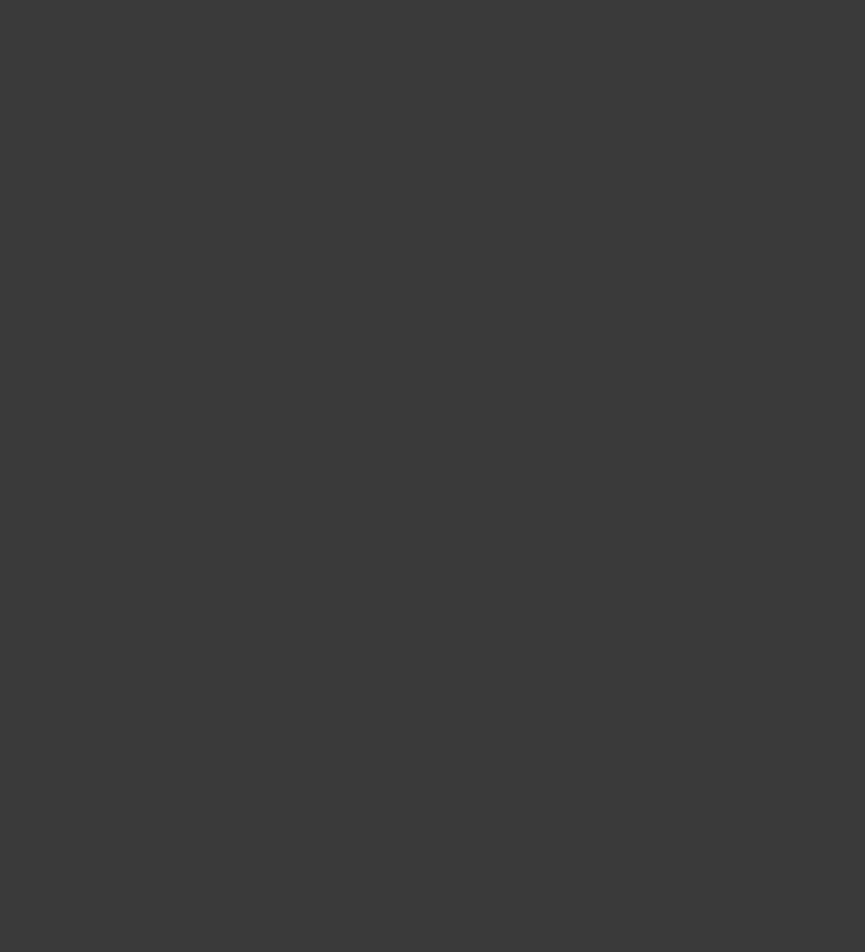
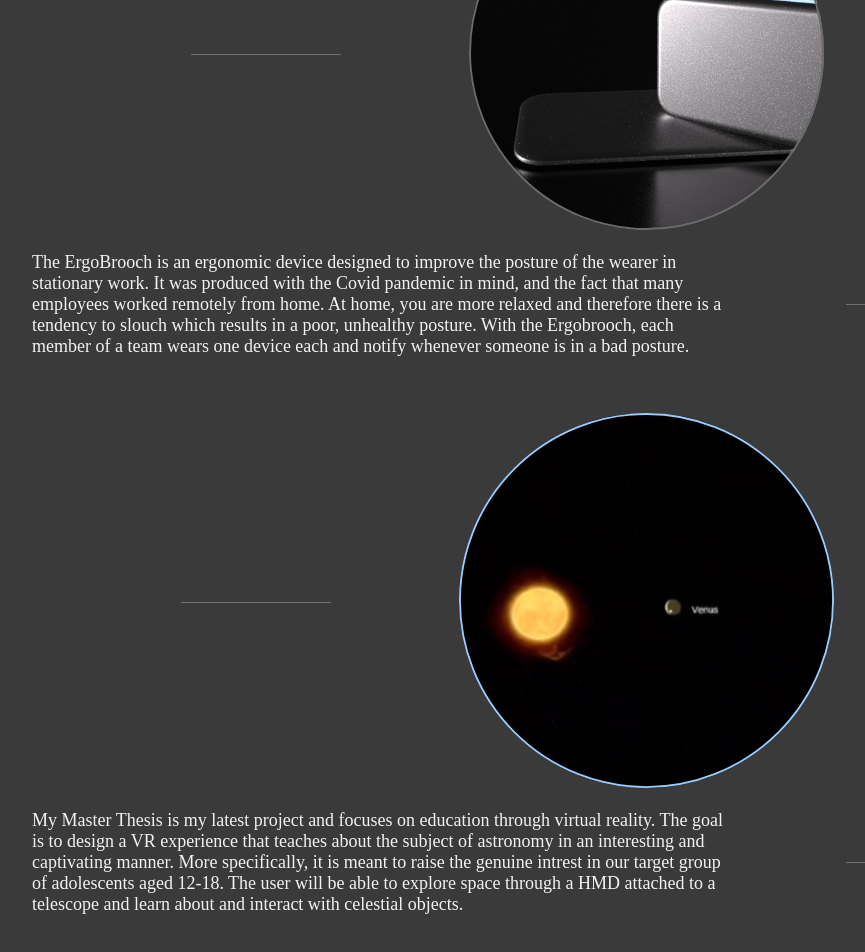
Before and after one commit to AugustasFriend/my-portfolio, a React (Create React App) app: page /experience in a window 1280 px wide. Shown: the part 2217-3169 px from the top of the page, without its empty margins (133-998 px from the left). Before the commit the page ends 2092 px from the top, so only its background shows below. Built offline with nearby package versions, Linux system fonts and the light colour scheme.

Commit message:
add additional experiences

```diff
--- a/src/AboutPage/About.css
+++ b/src/AboutPage/About.css
@@ -27,3 +27,8 @@
 .about-vl-mt{
     margin-top: 2%;
 }
+
+.href-remove{
+    color: #f2f2f2;
+    text-decoration: underline;
+}
--- a/src/AboutPage/About.jsx
+++ b/src/AboutPage/About.jsx
@@ -53,7 +53,7 @@ const About = () =>{
             </Row>
             <Row className="align-items-center">
                 <Col>
-                    <p className="about-text">You can contact me via e-mail at augustas.eidikis@outlook.com or send a message to my LinkedIn account here.</p>
+                    <p className="about-text">You can contact me via e-mail at augustas.eidikis@outlook.com or send a message to my LinkedIn account <a href="https://www.linkedin.com/in/augustas-eidikis-779980204/" className="href-remove">here</a>.</p>
                 </Col>
             </Row>
             <Row className="align-items-center">
--- a/src/ExperiencePage/Experience.css
+++ b/src/ExperiencePage/Experience.css
@@ -22,3 +22,8 @@
 .experience-mt{
     margin-top: 1%;
 }
+
+.experience-image-size{
+    width: 355px;
+    height: 355px;
+}
--- a/src/ExperiencePage/Experience.jsx
+++ b/src/ExperiencePage/Experience.jsx
@@ -18,6 +18,15 @@ const Experience = () =>{
     const trDescription = "TrainRoute is an android application for planning and organising train trips across Europe. With it, the user" +
     " can see travel time between destinations and where train changes have to be made. It also hosts a community chat where" +
     " travellers can share experiences and coordinate trips together.";
+
+    const ebDescription = "The ErgoBrooch is an ergonomic device designed to improve the posture of the wearer in stationary work." +
+    " It was produced with the Covid pandemic in mind, and the fact that many employees worked remotely from home. At home, you are more relaxed" +
+    " and therefore there is a tendency to slouch which results in a poor, unhealthy posture. With the Ergobrooch, each member of a team wears one device each and notify" +
+    " whenever someone is in a bad posture."
+
+    const vrDescription = "My Master Thesis is my latest project and focuses on education through virtual reality. The goal is to design a VR experience that teaches" +
+    " about the subject of astronomy in an interesting and captivating manner. More specifically, it is meant to raise the genuine intrest in our target group of adolescents" +
+    " aged 12-18. The user will be able to explore space through a HMD attached to a telescope and learn about and interact with celestial objects."
 
     const [showdt, setShowdt] = useState(false);
         return(
@@ -79,6 +88,34 @@ const Experience = () =>{
                         <div className="horizontal-line"/>
                     </Col>
                 </Row>
+                <Row className="align-items-center row-mb experience-mt">
+                    <Col className="hl-mr">
+                        <div className="horizontal-line"/>
+                    </Col>
+                    <Col>
+                        <img src="ergobrooch.svg"/>
+                    </Col>
+                    <Col>
+                        <p className="experience-body-text">{ebDescription}</p>
+                    </Col>
+                    <Col className="hl-ml">
+                        <div className="horizontal-line"/>
+                    </Col>
+                </Row>
+                <Row className="align-items-center row-mb experience-mt">
+                    <Col className="hl-mr">
+                        <div className="horizontal-line"/>
+                    </Col>
+                    <Col>
+                        <img src="space-vr.svg"/>
+                    </Col>
+                    <Col>
+                        <p className="experience-body-text">{vrDescription}</p>
+                    </Col>
+                    <Col className="hl-ml">
+                        <div className="horizontal-line"/>
+                    </Col>
+                </Row>
             </Container>
         </div>
     )
```
Also changed, not shown: public/space-vr.svg (added).
